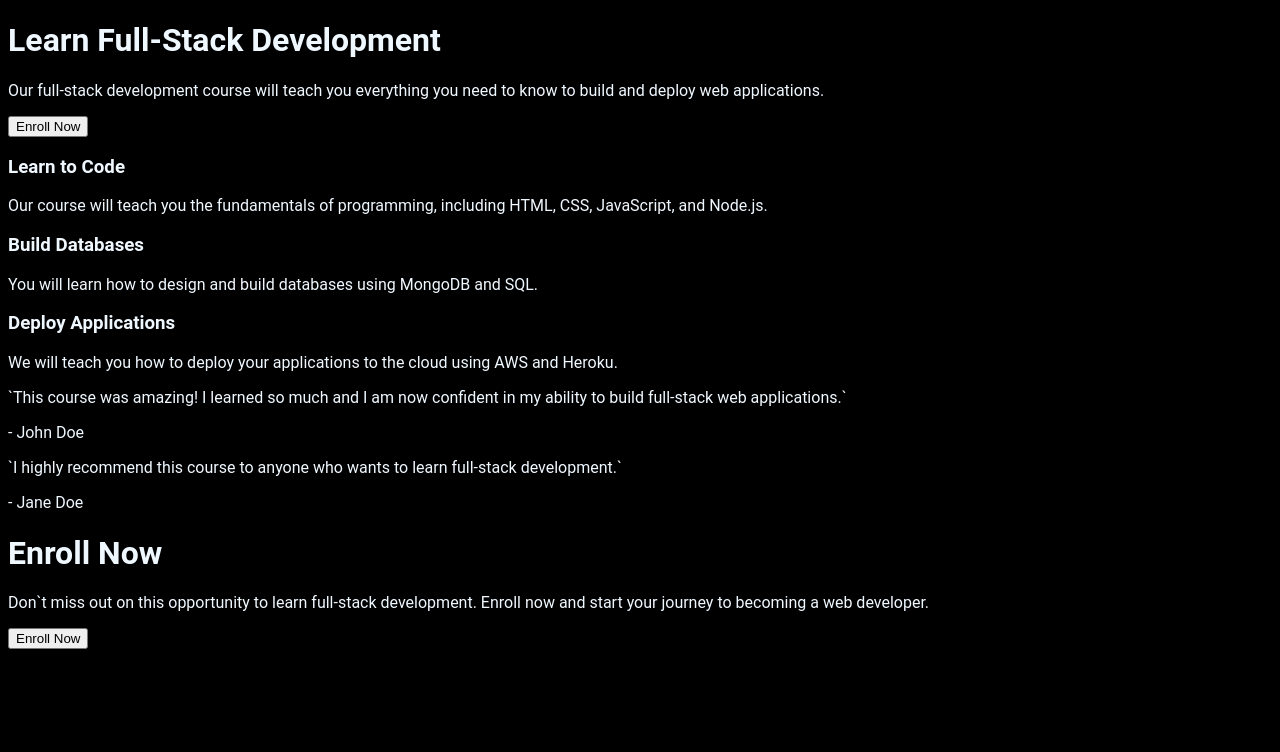
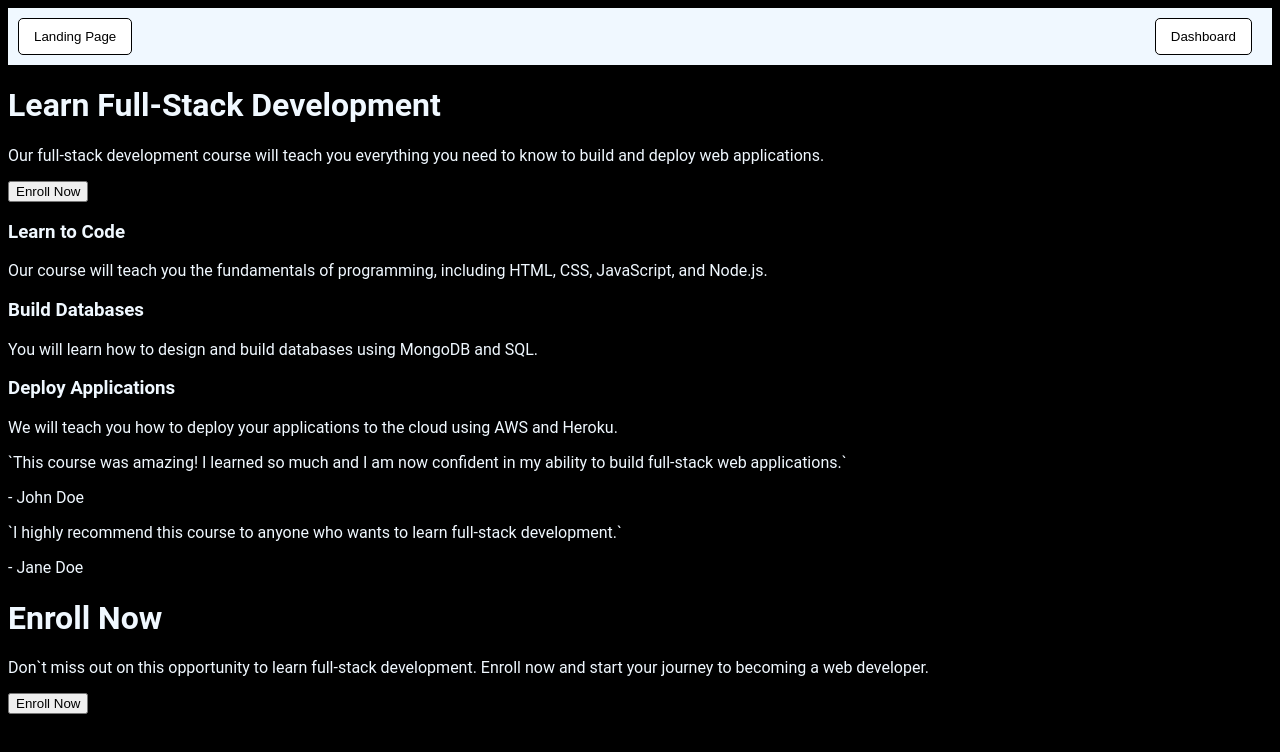
Before and after one commit to 57Ajay/100xDevs, a React (Vite) app in the folder Week-7/: page / in a window 1280 px wide. Shown: the top 752 px of the page. Built offline with nearby package versions, Linux system fonts and the light colour scheme; the HTML template or start-up script is replaced by a standard one.

Commit message:
Created TopBar

```diff
--- a/Week-7/src/App.jsx
+++ b/Week-7/src/App.jsx
@@ -4,6 +4,7 @@ import { BrowserRouter, Routes, Route } from "react-router-dom";
 const Dashboard = lazy(()=>import("./components/Pages/Dashboard"));
 const Landing = lazy(()=>import("./components/Pages/Landing"));
 
+import { TopBar } from "./components/TopBar/TopBar";
 import "./App.css";
 
 
@@ -11,7 +12,7 @@ const App=()=> {
   return (
     <Fragment>
       <BrowserRouter>
-
+      <TopBar />
         <Routes>
           <Route path="/" element={
           <Suspense fallback={<div>Loading...</div>}>
--- /dev/null
+++ b/Week-7/src/components/TopBar/TopBar.css
@@ -0,0 +1,21 @@
+.Topbar {
+    display: flex;
+    justify-content: space-between;
+    align-items: center;
+    padding: 10px;
+    background-color: #f0f8ff;
+  }
+
+  .Topbar button {
+    margin-right: 10px;
+    padding: 10px 15px;
+    border: 1px solid #000;
+    border-radius: 5px;
+    background-color: #fff;
+    cursor: pointer;
+  }
+
+  .Topbar button:hover {
+    background-color: #f0f8ff;
+    padding: 9px 14px;
+  }
--- /dev/null
+++ b/Week-7/src/components/TopBar/TopBar.jsx
@@ -0,0 +1,24 @@
+import { Fragment, useCallback } from 'react'
+import { useNavigate } from 'react-router-dom';
+import "./TopBar.css"
+export const  TopBar=()=> {
+    const navigate = useNavigate();
+
+    const lanPage = useCallback(()=>{
+        navigate("/");
+
+    }, [navigate]);
+
+    const dashboard = useCallback(()=>{
+        navigate("/dashboard");
+    }, [navigate]);
+
+  return (
+    <Fragment>
+        <div className='Topbar'>
+            <button onClick={lanPage}>Landing Page</button>
+            <button onClick={dashboard}>Dashboard</button>
+        </div>
+    </Fragment>
+  )
+}
```
